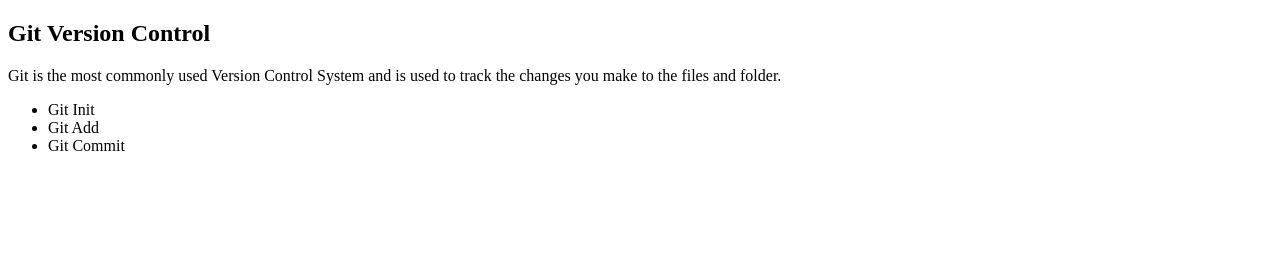
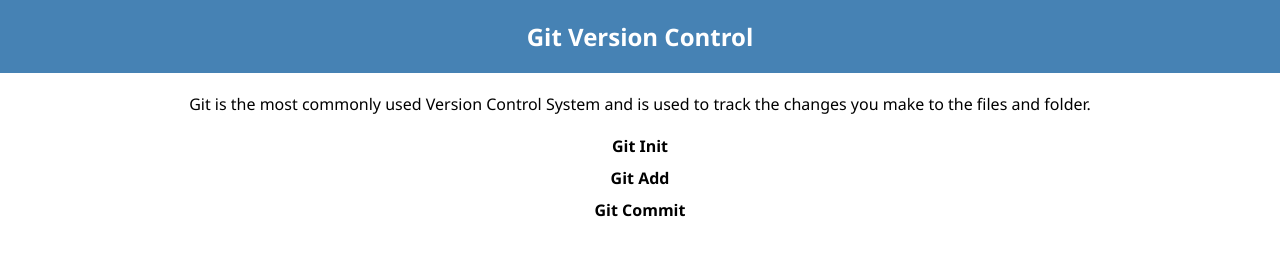
Before and after one commit to kutepriyankaagarwal1891/MyFirstRepo, a plain HTML site: page index.html in a window 1280 px wide. Drawn offline with Linux system fonts and the light colour scheme.

Commit message:
Added CSS

```diff
--- a/index.html
+++ b/index.html
@@ -4,8 +4,10 @@
     <meta charset="UTF-8">
     <meta name="viewport" content="width=device-width, initial-scale=1.0">
     <title>Document</title>
+    <link rel="stylesheet" href="style.css">
 </head>
 <body>
+    <div>
         <h2>Git Version Control</h2>
 
         <p>Git is the most commonly used Version Control System and is used to track the changes you make to the files and folder.</p>
@@ -16,5 +18,6 @@
             <li>Git Commit</li>
         </ul>
 
+    </div>
 </body>
 </html>
--- /dev/null
+++ b/style.css
@@ -0,0 +1,26 @@
+*{
+    margin: 0;
+    padding: 0;
+}
+
+h2{
+    background-color: steelblue;
+    padding: 20px 0;
+    color: white;
+    margin-bottom: 20px;
+}
+
+ul{
+    margin-top: 20px;
+    list-style: none;
+}
+
+ul li{
+    padding-bottom: 10px;
+    font-weight: bold;
+}
+
+div{
+    text-align: center;
+    font-family: 'Segoe UI';
+}
```
Lines whose indentation alone changed are shown as unchanged.
